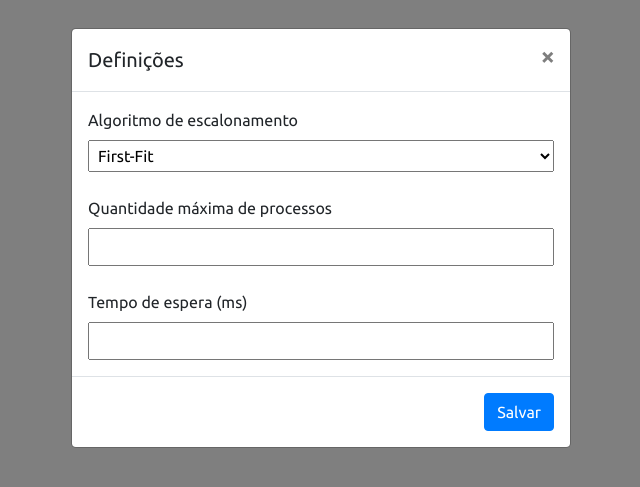
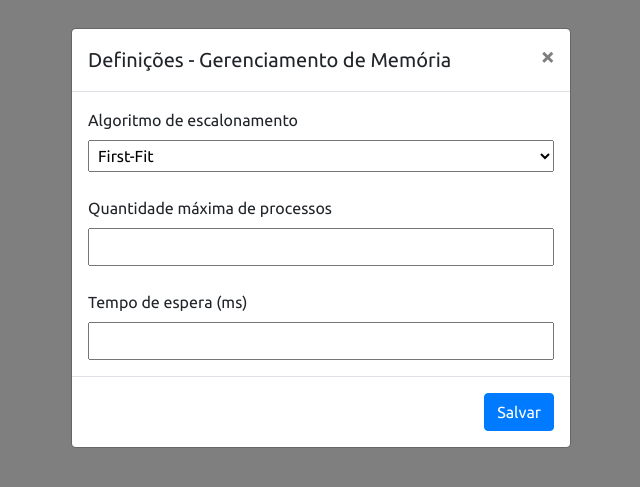
Before and after one commit to eduardoarndt/gmemoria, a Jekyll site: the page master/memoria.html, which Jekyll copies as it is, in a window 1280 px wide. Shown: the top 487 px of the page, without its empty margins (319-959 px from the left). Built offline with Jekyll 4.4.1, drawn with Linux system fonts in a browser that asks for light colours; part of the change alters nothing that is shown.

Commit message:
Add files via upload

```diff
--- a/master/memoria.html
+++ b/master/memoria.html
@@ -137,13 +137,12 @@
         }
     </style>
 
-    <title>Multiprogramação - Eduardo Arndt</title>
+    <title>Gerenciamento de Memória</title>
 </head>
 
 <body>
     <!-- Button trigger modal -->
     <button id="btnModal" type="button" class="btn btn-primary hidden" data-toggle="modal" data-target="#exampleModal">
-        Launch demo modal
     </button>
 
     <!-- Modal -->
@@ -151,7 +150,7 @@
         <div class="modal-dialog" role="document">
             <div class="modal-content">
                 <div class="modal-header">
-                    <h5 class="modal-title" id="exampleModalLabel">Definições</h5>
+                    <h5 class="modal-title" id="exampleModalLabel">Definições - Gerenciamento de Memória</h5>
                     <button type="button" class="close" data-dismiss="modal" aria-label="Close">
                         <span aria-hidden="true">&times;</span>
                     </button>
@@ -223,7 +222,7 @@
 
             class Process {
                 constructor() {
-                    let dumpCiclos = getRandomInt(1, 300);
+                    let dumpCiclos = getRandomInt(1, 10);
                     let dumpTamanho = getRandomInt(100, 1000);
 
                     this.id = idProcesso++;
@@ -352,6 +351,7 @@
 
                     */
 
+
                     if (todosProcessos.length == 0) {
                         //criar primeiro processo
                         todosProcessos.push(new Process());
@@ -360,11 +360,13 @@
                         ultimoCriado = todosProcessos[todosProcessos.length - 1];
                         creation.push(ultimoCriado);
 
-                    } else if (todosProcessos.length < qtProcessos) {
+                    }
+
+                    if (todosProcessos.length < qtProcessos) {
                         //20% de chance de criar um processo
                         criarNovo = getRandomInt(1, 100);
 
-                        if ((criarNovo >= 1) && (criarNovo <= 20)) {
+                        if ((criarNovo >= 1) && (criarNovo <= 100)) {
                             //criar processo e mover para todos processos
                             todosProcessos.push(new Process());
 
@@ -377,17 +379,38 @@
                     switch (algoritmo) {
                         case '1':
                             //first-fit
-                            console.log('first-fit start');
-                            console.log(creation);
-                            console.log(memoria);
+                            //console.log('first-fit start');
+                            //console.log(creation);
+                            //console.log(memoria);
 
                             var blocos = new Array();
                             var posIni = null;
                             var posFim = null;
 
-                            /*
-                            * TODO: Montar os blocos de memória;
-                            * */
+                            var arrayDosQueTemQueDiminuirCiclo = new Array();
+
+                            //decrementar ciclos restantes do processo
+                            for (var i = 0; i < memoria.length; i++) {
+                                if (memoria[i] != null) {
+                                    //console.log('bugs: ', memoria[i]);
+                                    if (memoria[i].qtCiclos == 0) {
+                                        //libero memória
+                                        memoria[i] = null;
+                                    } else {
+                                        if (!arrayDosQueTemQueDiminuirCiclo.includes(memoria[i])) {
+                                            arrayDosQueTemQueDiminuirCiclo.push(memoria[i]);
+                                        }
+                                    }
+                                }
+                            }
+
+                            arrayDosQueTemQueDiminuirCiclo.forEach(element => {
+                                element.qtCiclos--;
+
+                                if (element.qtCiclos == 0) {
+                                    done.push(element);
+                                }
+                            });
 
                             for (var i = 0; i < memoria.length; i++) {
                                 if (memoria[i] == null) {
@@ -418,7 +441,7 @@
                                 var processo = creation.shift();
 
                                 if (processo != null) {
-                                    console.log('processo tamanho: ', processo.tamanho);
+                                    //console.log('processo tamanho: ', processo.tamanho);
                                     if ((posFim - posIni) >= processo.tamanho) {
                                         //processo cabe na memoria
                                         var posFimProcesso = posIni + processo.tamanho;
@@ -429,10 +452,10 @@
                                 }
                             }
 
-                            console.log('posIni: ', posIni);
-                            console.log('posFim: ', posFim);
-                            console.log(memoria);
-                            console.log('first-fit end');
+                            //console.log('posIni: ', posIni);
+                            //console.log('posFim: ', posFim);
+                            //console.log(memoria);
+                            //console.log('first-fit end');
                             atualizarTela();
                             //throw 'end';
                             break;
@@ -452,11 +475,9 @@
 
                     executar = true;
 
-                    if (todosProcessos.length > 20) {
+                    if (done.length == qtProcessos) {
                         executar = false;
                     }
-
-                    console.log(creation);
 
                     if (executar == true) {
                         main();
@@ -464,7 +485,10 @@
                         alert('Fim!');
                     }
 
-                    console.log('end');
+                    console.log('done: ', done.length);
+                    console.log('creation: ', creation.length);
+                    console.log('todos: ', todosProcessos.length);
+                    console.log('qt process: ', qtProcessos);
 
                 }, tempoEspera)
             }
```
